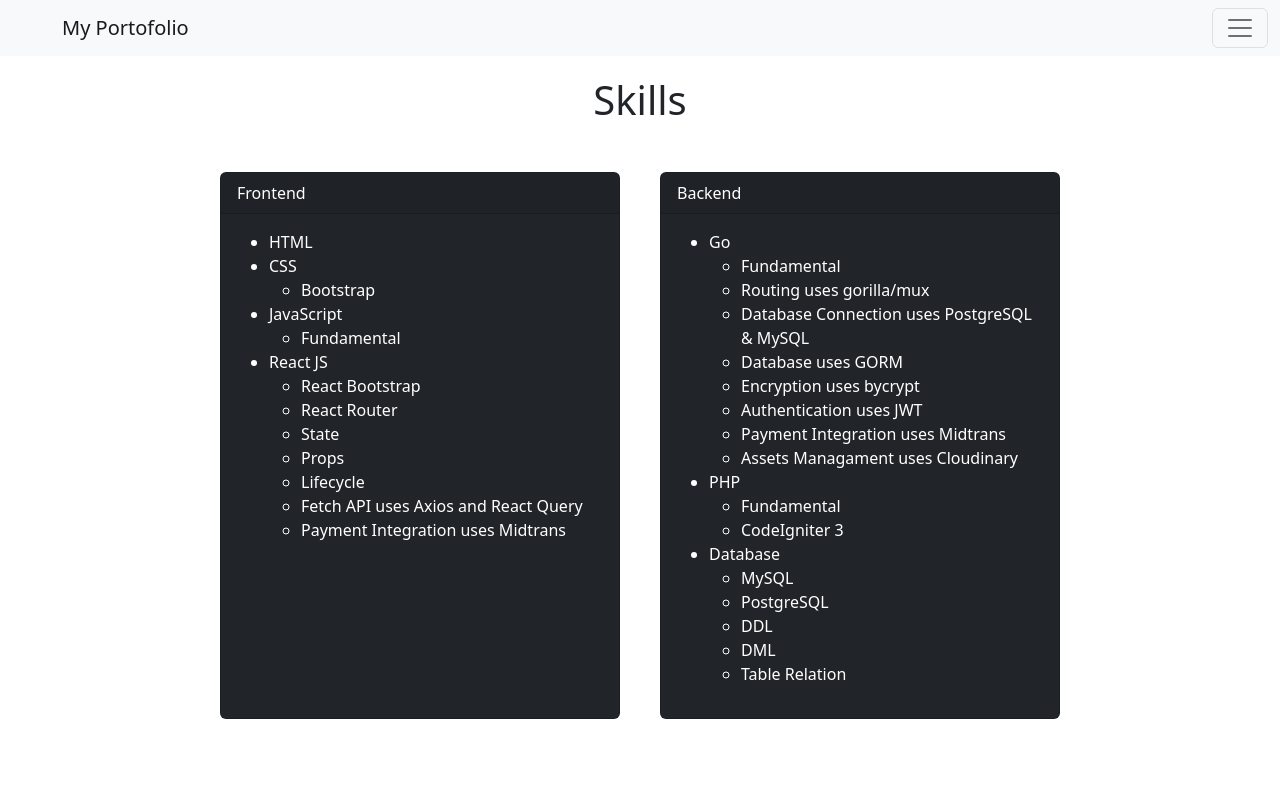
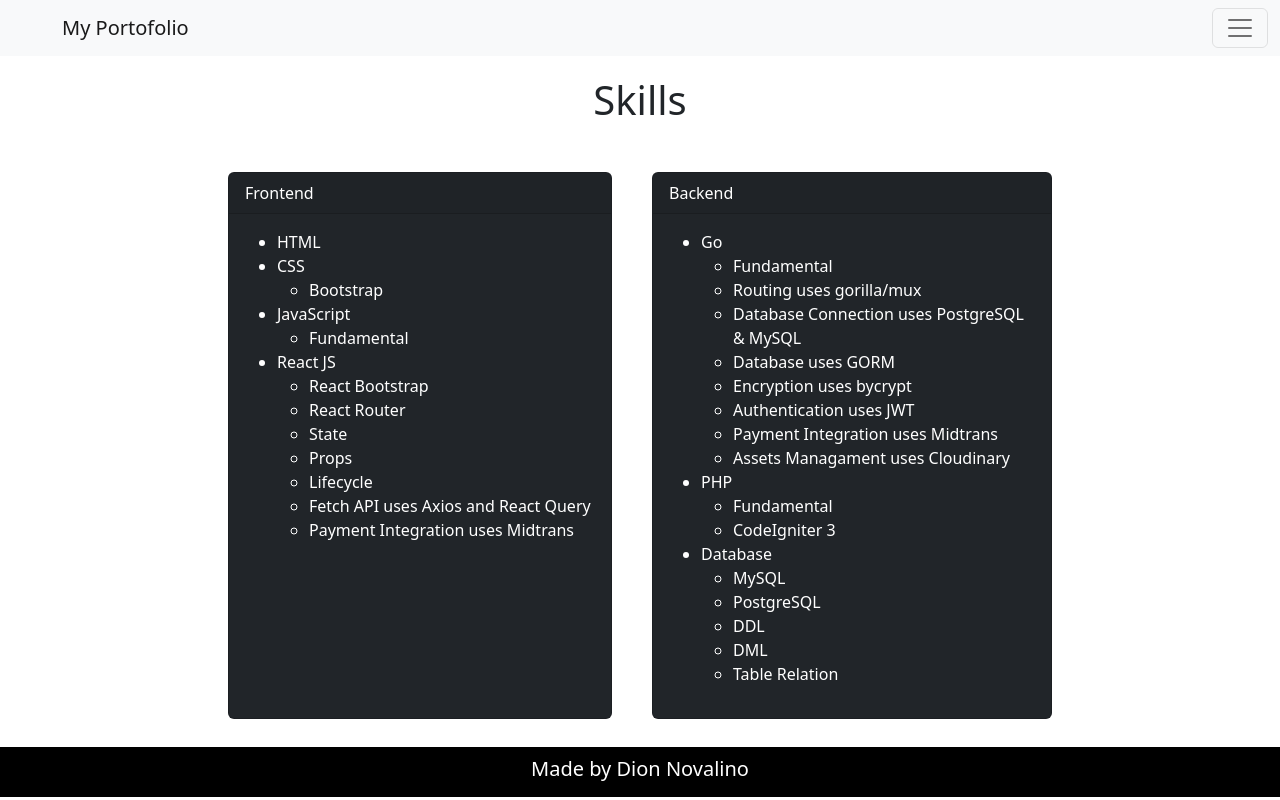
Before and after one commit to Netokids/Portofolio, a React (Create React App) app: page /skill in a window 1280 px wide. Built offline with nearby package versions, Linux system fonts and the light colour scheme.

Commit message:
Portofolio

```diff
--- a/src/App.js
+++ b/src/App.js
@@ -5,6 +5,7 @@ import Educational from './pages/Educational/educational.js';
 import Navigation from './pages/Navbar/navbar.js';
 import Skill from './pages/Skill/skill.js';
 import Portofolio from './pages/Portofolio/portofolio';
+import Footer from './pages/Footer/foooter';
 import { Route, Routes } from 'react-router-dom';
 
 
@@ -19,6 +20,7 @@ function App() {
         <Route path="/portofolio" element={<Portofolio/>} />
         <Route path="*" element={<h1>404 Not Found</h1>} />
       </Routes>
+      <Footer />
     </>
   );
 }
--- /dev/null
+++ b/src/pages/Footer/foooter.js
@@ -0,0 +1,23 @@
+import React from 'react';
+
+function Footer () {
+    return (
+        <>
+            <div style={{
+                display: 'flex',
+                justifyContent: 'center',
+                backgroundColor: 'black',
+                color: 'white',
+                height: '50px',
+                marginTop: '20px',
+            }}>
+                <h5 style={{
+                    marginTop: '10px',
+                }}>
+                    Made by Dion Novalino
+                </h5>
+            </div>
+        </>
+    )
+}
+export default Footer
--- a/src/pages/Navbar/navbar.js
+++ b/src/pages/Navbar/navbar.js
@@ -33,7 +33,6 @@ function NavigationBar() {
                                     <Nav.Link onClick={() => navigate('/educational')}>Educational Background</Nav.Link>
                                     <Nav.Link onClick={() => navigate('/skill')}>Skills</Nav.Link>
                                     <Nav.Link onClick={() => navigate('/portofolio')}>Portofolio</Nav.Link>
-
                                 </Nav>
                             </Offcanvas.Body>
                         </Navbar.Offcanvas>
--- a/src/pages/Skill/skill.js
+++ b/src/pages/Skill/skill.js
@@ -7,6 +7,7 @@ function Skill() {
       <div style={{
         display: 'flex',
         justifyContent: 'center',
+
         margin: '20px',
       }}>
         <h1>Skills</h1>
@@ -15,6 +16,7 @@ function Skill() {
       <div style={{
         display: 'flex',
         justifyContent: 'center',
+        flexDirection: 'row',
       }}>
         {[
           'Dark',
@@ -23,7 +25,7 @@ function Skill() {
             bg={variant.toLowerCase()}
             key={variant}
             text={variant.toLowerCase() === 'light' ? 'dark' : 'white'}
-            style={{ width: '25rem', margin: '20px' }}
+            style={{ width: '24rem', margin: '20px' }}
             className="mb-2"
           >
             <Card.Header>Frontend</Card.Header>
```
